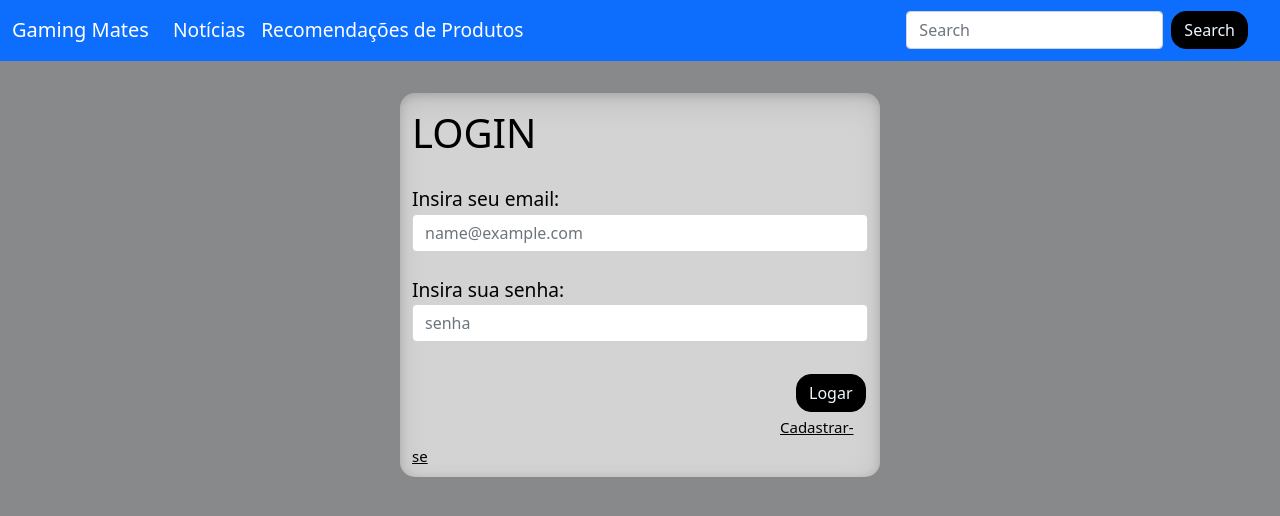
After one commit to Juanzitozito/web_developing, a PHP site: page /login.html in a window 1280 px wide. The commit adds this page. Shown: the top 516 px of the page. Run offline with PHP 8.4, Linux system fonts and the light colour scheme.

Commit message:
adição de páginas e ajustes de estilo

```diff
--- /dev/null
+++ b/login.html
@@ -0,0 +1,52 @@
+<!DOCTYPE html>
+<html lang="pt_BR">
+<head>
+    <meta charset="UTF-8">
+    <meta http-equiv="X-UA-Compatible" content="IE=edge">
+    <meta name="viewport" content="width=device-width, initial-scale=1.0">
+    <title>Login</title>
+    <link href="https://cdn.jsdelivr.net/npm/bootstrap@5.1.3/dist/css/bootstrap.min.css" rel="stylesheet"
+        integrity="sha384-1BmE4kWBq78iYhFldvKuhfTAU6auU8tT94WrHftjDbrCEXSU1oBoqyl2QvZ6jIW3" crossorigin="anonymous">
+    <link rel="stylesheet" type="text/css" href="style/stylelogin.css">
+</head>
+<body>
+
+    <nav class="navbar navbar-expand-lg navbar-dark bg-primary">
+        <div class="container-fluid">
+            <a class="navbar-brand" href="#">Gaming Mates</a>
+            <div class="collapse navbar-collapse" id="navbarSupportedContent">
+                <ul class="navbar-nav me-auto mb-2 mb-lg-0">
+                    <li class="nav-item">
+                        <a class="nav-link active" aria-current="page" href="news.html">Notícias</a>
+                    </li>
+                    <li class="nav-item">
+                        <a class="nav-link active" href="recommend.html">Recomendações de Produtos</a>
+                    </li>
+                </ul>
+                <form class="d-flex">
+                    <input class="form-control me-2" type="search" placeholder="Search" aria-label="Search">
+                    <button class="btn" type="submit">Search</button>
+                </form>
+            </div>
+        </div>
+    </nav>
+
+    <div class='container-fluid' id='divLogin'>
+        <h1>LOGIN</h1>
+        <div id="dados">
+            <form>
+                <div class="form-group">
+                <label for="email">Insira seu email:</label><br>
+                <input type="email" id="email" name="email" class="form-control" placeholder="name@example.com" required>
+            </div>
+            <div class="form-group" style="padding-top: 1.5rem;">
+                <label for="password">Insira sua senha:</label><br>
+                <input type="password" id="password" name="password" class="form-control" placeholder="senha" required>
+            </div>
+            </form>
+        </div>
+        <div>
+            <button class="btn" id="btnLogar">Logar</button><br>
+            <a href="..." id="cadastro">Cadastrar-se</a>
+        </div>
+    </div>
--- /dev/null
+++ b/style/stylelogin.css
@@ -0,0 +1,53 @@
+body{
+    background-color:rgba(97, 99, 102, 0.753);
+    font-size: larger;
+    color: aliceblue;
+}
+
+.btn{
+    margin-right: 20px;
+    background-color: black;
+    color: aliceblue;
+    border-radius: 15px;
+    border-color: black;
+}
+.btn:hover{
+    color: grey;
+    transition: color 0.1s linear;
+}
+
+#divLogin{
+    width: 30rem;
+    height: 24rem;
+    background-color: lightgray;
+    border-color: aliceblue;
+    border-width: 2px;
+    box-shadow: inset 0 .5em 1.5em rgba(0, 0, 0, .1), inset 0 .125em .5em rgba(0, 0, 0, .15);
+    border-radius: 15px;
+    margin-top: 2rem;
+
+
+}
+
+#dados{
+    padding-top: 20px;
+}
+
+h1{
+    color: black;
+    padding-top: 1rem;
+}
+label{
+    color: black;
+}
+
+#btnLogar{
+    margin-top: 2rem;
+    margin-left: 24rem;
+}
+
+#cadastro{
+    margin-left: 23rem;
+    color: black;
+    font-size: 15px;
+}
```
Also changed, not shown: news.html (+31 -37 lines), recommend.html (+24 -41 lines), script/scriptrecommend.js (+7 -0 lines), style/stylenews.css (+24 -4 lines), style/stylerecommend.css (+14 -0 lines), imagens/btn.png (added), produto.html (added).
